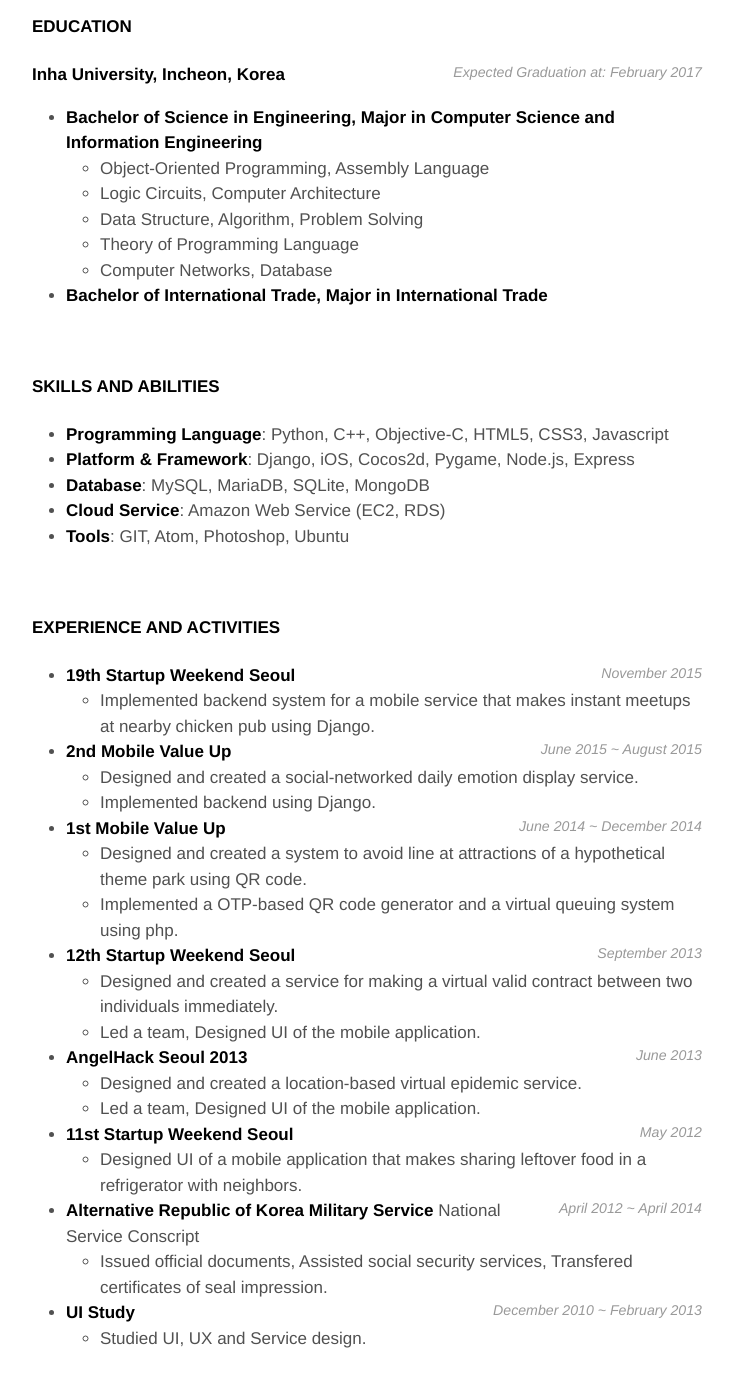
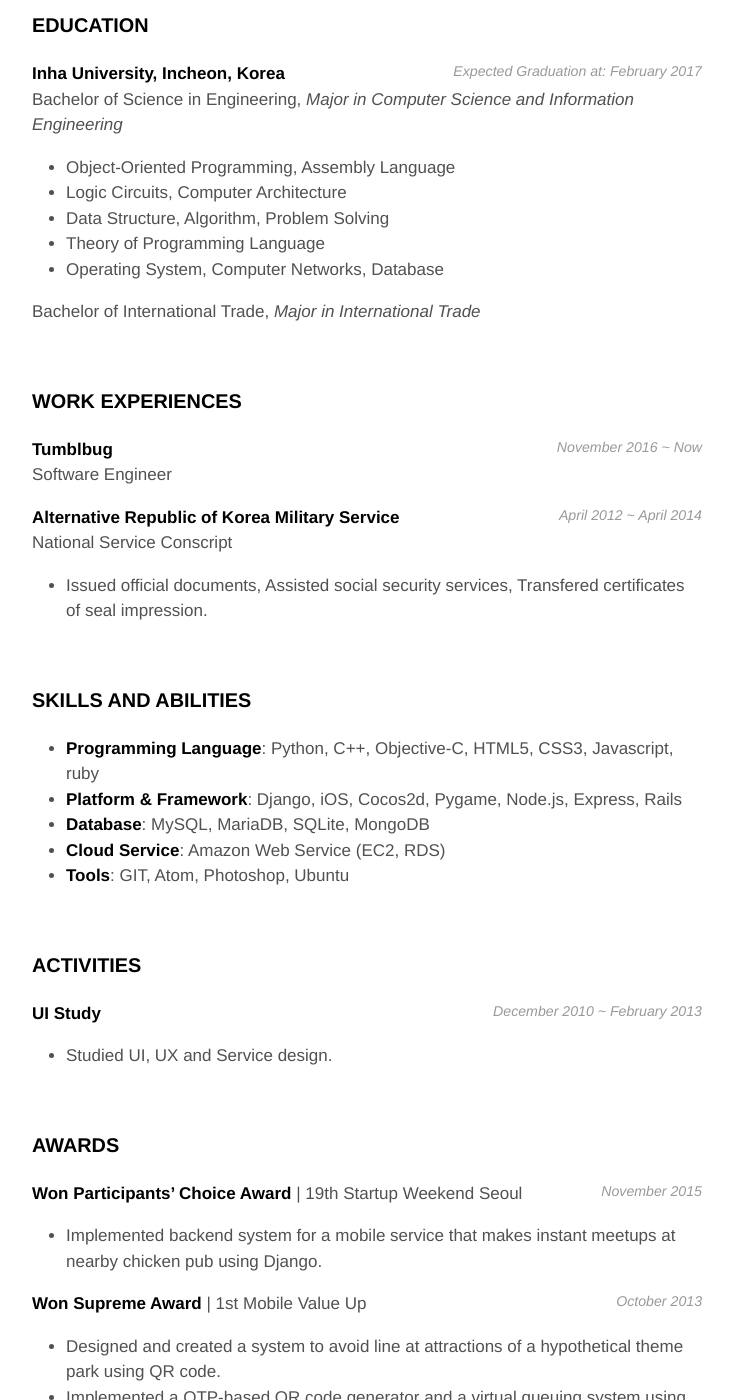
Before and after one commit to gloorx/gloorx.github.io, a Jekyll site: the page built from resume.md, in a window 1280 px wide and 1400 px high, scrolled down 547 px. Shown: the whole window, without its empty margins (273-1007 px from the left). Built offline with Jekyll 4.4.1, drawn with Linux system fonts in a browser that asks for light colours; some web fonts are replaced; some of the changed text lies outside the part shown.

Commit message:
:memo: Update resume

```diff
--- a/resume.md
+++ b/resume.md
@@ -3,70 +3,73 @@ title: Sang Won Kim
 permalink: /resume/
 sitemap: false
 ---
-_pueuepueue**[at]**gmail.com_
+_pueuepueue[at]gmail.com_
 
 <br />
 
-#### EDUCATION
+### EDUCATION
 
-**Inha University, Incheon, Korea** <time style="float: right">Expected Graduation at: February 2017</time>
+<time style="float: right">Expected Graduation at: February 2017</time>
+**Inha University, Incheon, Korea**
+Bachelor of Science in Engineering, *Major in Computer Science and Information Engineering*
 
-- **Bachelor of Science in Engineering, Major in Computer Science and Information Engineering**
-  + Object-Oriented Programming, Assembly Language
-  + Logic Circuits, Computer Architecture
-  + Data Structure, Algorithm, Problem Solving
-  + Theory of Programming Language
-  + Computer Networks, Database
+  - Object-Oriented Programming, Assembly Language
+  - Logic Circuits, Computer Architecture
+  - Data Structure, Algorithm, Problem Solving
+  - Theory of Programming Language
+  - Operating System, Computer Networks, Database
 
-- **Bachelor of International Trade, Major in International Trade**
+Bachelor of International Trade, *Major in International Trade*
 
 <br />
 
-#### SKILLS AND ABILITIES
+### WORK EXPERIENCES
 
-- **Programming Language**: Python, C++, Objective-C, HTML5, CSS3, Javascript
-- **Platform &amp; Framework**: Django, iOS, Cocos2d, Pygame, Node.js, Express
+<time style="float: right">November 2016 ~ Now</time>
+**Tumblbug**
+Software Engineer
+
+<time style="float: right">April 2012 ~ April 2014</time>
+**Alternative Republic of Korea Military Service**
+National Service Conscript
+
+ - Issued official documents, Assisted social security services, Transfered certificates of seal impression.
+
+<br />
+
+### SKILLS AND ABILITIES
+
+- **Programming Language**: Python, C++, Objective-C, HTML5, CSS3, Javascript, ruby
+- **Platform &amp; Framework**: Django, iOS, Cocos2d, Pygame, Node.js, Express, Rails
 - **Database**: MySQL, MariaDB, SQLite, MongoDB
 - **Cloud Service**: Amazon Web Service (EC2, RDS)
 - **Tools**: GIT, Atom, Photoshop, Ubuntu
 
 <br />
 
-#### EXPERIENCE AND ACTIVITIES
+### ACTIVITIES
 
-- **19th Startup Weekend Seoul** <time style="float: right">November 2015</time>
-  + Implemented backend system for a mobile service that makes instant meetups at nearby chicken pub using Django.
+<time style="float: right">December 2010 ~ February 2013</time>
+**UI Study**
 
-- **2nd Mobile Value Up** <time style="float: right">June 2015 ~ August 2015</time>
-  + Designed and created a social-networked daily emotion display service.
-  + Implemented backend using Django.
-
-- **1st Mobile Value Up** <time style="float: right">June 2014 ~ December 2014</time>
-  + Designed and created a system to avoid line at attractions of a hypothetical theme park using QR code.
-  + Implemented a OTP-based QR code generator and a virtual queuing system using php.
-
-- **12th Startup Weekend Seoul** <time style="float: right">September 2013</time>
-  + Designed and created a service for making a virtual valid contract between two individuals immediately.
-  + Led a team, Designed UI of the mobile application.
-
-- **AngelHack Seoul 2013** <time style="float: right">June 2013</time>
-  + Designed and created a location-based virtual epidemic service.
-  + Led a team, Designed UI of the mobile application.
-
-- **11st Startup Weekend Seoul** <time style="float: right">May 2012</time>
-  + Designed UI of a mobile application that makes sharing leftover food in a refrigerator with neighbors.
-
-- **Alternative Republic of Korea Military Service** <time style="float: right">April 2012 ~ April 2014</time>
-National Service Conscript
-  + Issued official documents, Assisted social security services, Transfered certificates of seal impression.
-
-- **UI Study** <time style="float: right">December 2010 ~ February 2013</time>
-  + Studied UI, UX and Service design.
+- Studied UI, UX and Service design.
 
 <br />
 
-#### AWARDS
+### AWARDS
 
-- Won Participants' Choice Award in 19th Startup Weekend Seoul <time style="float: right">November 2015</time>
-- Won Supreme Award in 1st Mobile Value Up <time style="float: right">October 2013</time>
-- Won Best Presentation Award in 11st Startup Weekend Seoul <time style="float: right">May 2012</time>
+<time style="float: right">November 2015</time>
+**Won Participants' Choice Award** \| 19th Startup Weekend Seoul
+
+- Implemented backend system for a mobile service that makes instant meetups at nearby chicken pub using Django.
+
+<time style="float: right">October 2013</time>
+**Won Supreme Award** \| 1st Mobile Value Up
+
+- Designed and created a system to avoid line at attractions of a hypothetical theme park using QR code.
+- Implemented a OTP-based QR code generator and a virtual queuing system using php.
+
+<time style="float: right">May 2012</time>
+**Won Best Presentation Award** \| 11st Startup Weekend Seoul
+
+- Designed UI of a mobile application that makes sharing leftover food in a refrigerator with neighbors.
```
